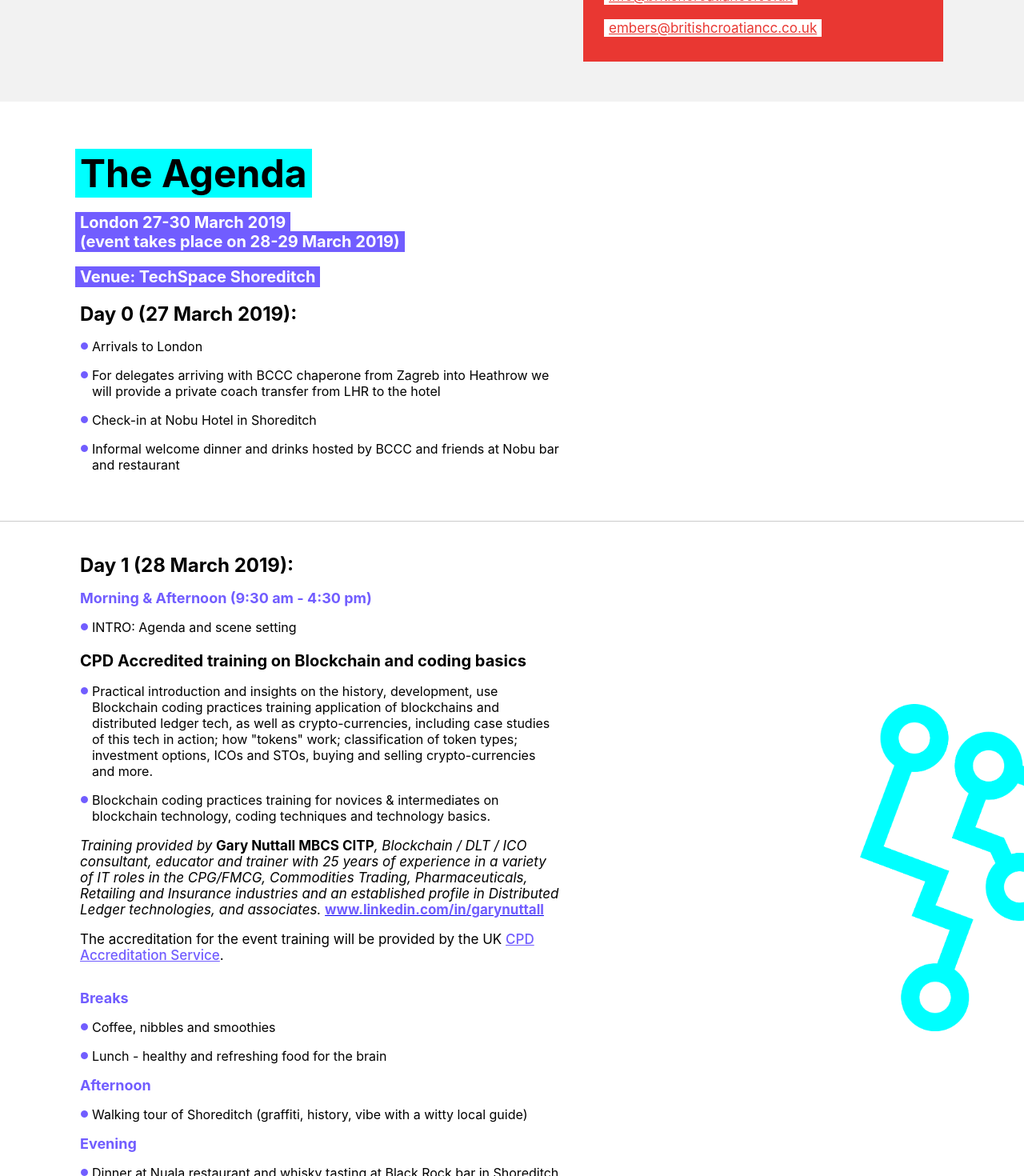
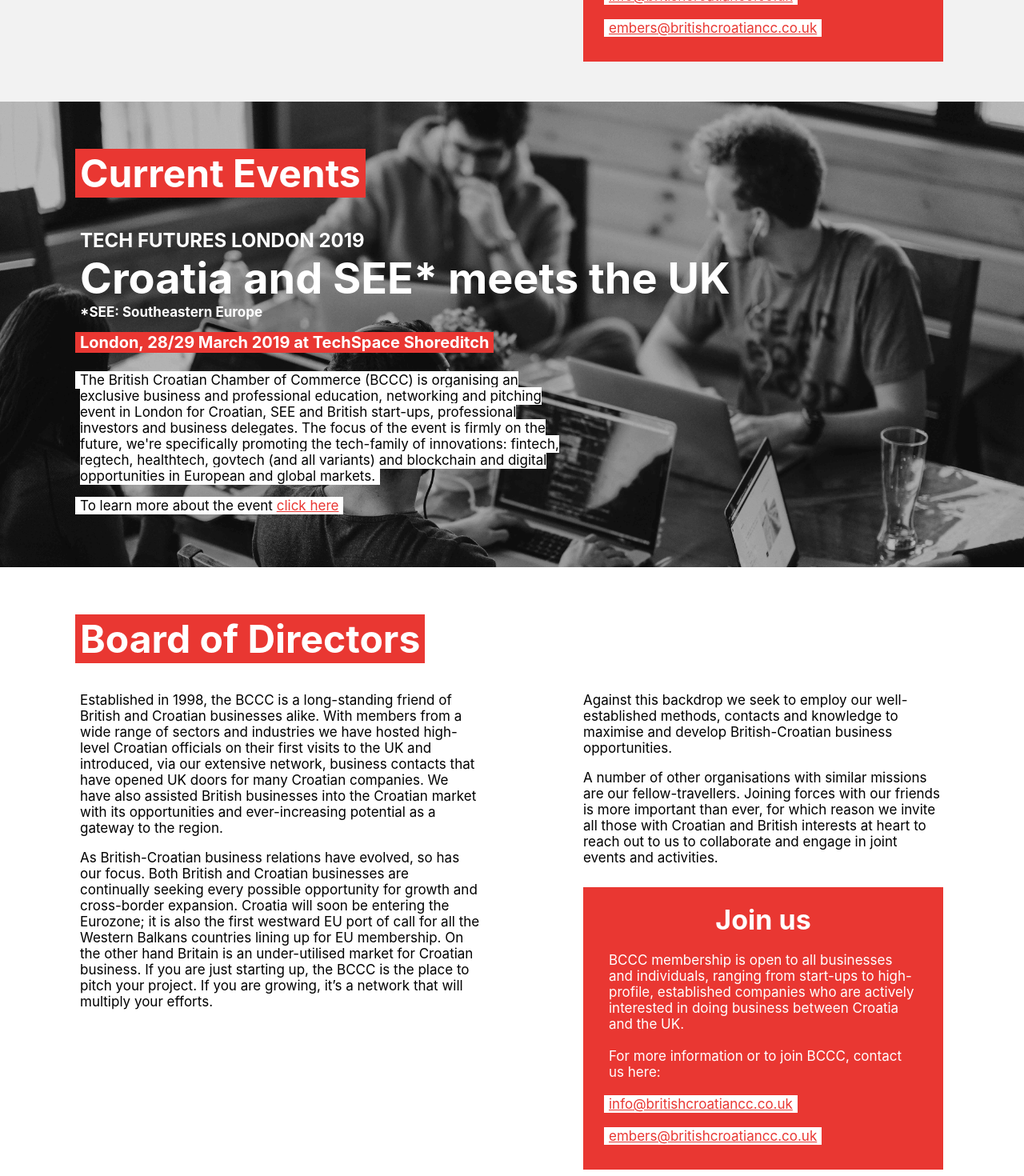
Before and after one commit to jcatalaamat/croatia-see-meets-uk, a React (Create React App) app: page / in a window 1280 px wide. Shown: the part 1860-3330 px from the top of the page at 80% size. Built offline with nearby package versions, Linux system fonts and the light colour scheme.

Commit message:
more stuff

```diff
--- a/src/App.scss
+++ b/src/App.scss
@@ -76,6 +76,14 @@
     padding-bottom: 50px;
   }
 }
+
+.current-events {
+  background-image: url(./assets/img/coworking_bw_op.jpg);
+  background-size: cover;
+  background-position-x: center;
+  padding-bottom: 50px;
+}
+
 
 
 .bottom-arrow {
@@ -183,6 +191,15 @@
 .our-history {
   padding-bottom: 50px;
   background-color: #f2f2f2;
+
+  .content {
+    padding-right: 21px;
+  }
+}
+
+.board-directors {
+  padding-bottom: 50px;
+  background-color: white;
 
   .content {
     padding-right: 21px;
@@ -401,6 +418,7 @@
   @media only screen and (min-width: 768px) {
     padding-left: 100px;
   }
+
 }
 .content {
   padding-left: 25px;
--- a/src/components/BcccPage.jsx
+++ b/src/components/BcccPage.jsx
@@ -11,6 +11,8 @@
 import Footer from './Footer';
 import OurMission from './OurMission';
 import OurHistory from './OurHistory';
+import CurrentEvents from './CurrentEvents';
+import BoardOfDirectors from './BoardOfDirectors';
 
 class BcccPage extends Component {
   goToMission = () => {
@@ -22,11 +24,11 @@
   }
 
   goToDirectors =() => {
-    window.scrollTo(0, this.agendaRef.offsetTop);
+    window.scrollTo(0, this.currentRef.offsetTop);
   }
 
   goToCurrent =() => {
-    window.scrollTo(0, this.programmeRef.offsetTop);
+    window.scrollTo(0, this.directorsRef.offsetTop);
   }
 
   render() {
@@ -47,11 +49,11 @@
         <div ref={ref => this.historyRef = ref}>
           <OurHistory />
         </div>
-        <div ref={ref => this.agendaRef = ref}>
-          <Agenda />
+        <div ref={ref => this.currentRef = ref}>
+          <CurrentEvents />
         </div>
-        <div ref={ref => this.programmeRef = ref}>
-          <EncodeProgramme />
+        <div ref={ref => this.directorsRef = ref}>
+          <BoardOfDirectors />
         </div>
         <div ref={ref => this.applyRef = ref}>
           <HowToApply />
--- /dev/null
+++ b/src/components/BoardOfDirectors.jsx
@@ -0,0 +1,86 @@
+import React from 'react';
+import RedHeader from './RedHeader';
+
+const BoardOfDirectors = () => (
+  <div className="board-directors">
+    <div className="content">
+      <RedHeader spacing text="Board of Directors" />
+      <div className="">
+        <div className="history">
+          <div className="history-one">
+            <p>
+            Established in 1998, the BCCC is a long-standing friend of
+British and Croatian businesses alike. With members from
+a wide range of sectors and industries we have hosted
+high-level Croatian officials on their first visits to the UK
+and introduced, via our extensive network, business
+contacts that have opened UK doors for many Croatian
+companies. We have also assisted British businesses into
+the Croatian market with its opportunities and
+ever-increasing potential as a gateway to the region.
+
+            </p>
+            <p>
+            As British-Croatian business relations have evolved, so
+has our focus. Both British and Croatian businesses are
+continually seeking every possible opportunity for growth
+and cross-border expansion. Croatia will soon be entering
+the Eurozone; it is also the first westward EU port of call
+for all the Western Balkans countries lining up for EU
+membership. On the other hand Britain is an under-utilised
+market for Croatian business. If you are just starting up,
+the BCCC is the place to pitch your project. If you are
+growing, it’s a network that will multiply your efforts.
+
+            </p>
+
+          </div>
+          <div className="history-two">
+            <p>
+            Against this backdrop we seek to employ our
+well-established methods, contacts and knowledge to
+maximise and develop British-Croatian business
+opportunities.
+
+            </p>
+            <p>
+            A number of other organisations with similar missions are
+our fellow-travellers. Joining forces with our friends is more
+important than ever, for which reason we invite all those
+with Croatian and British interests at heart to reach out to
+us to collaborate and engage in joint events and activities.
+
+            </p>
+            <div className="our-history__container--square">
+              <div className="box-red">
+                <h3 className="box-red__header">Join us</h3>
+                <div className="box-red__text-container">
+                  <span className="box-red__text">
+                  BCCC membership is open to all businesses and
+individuals, ranging from start-ups to high-profile,
+established companies who are actively interested in
+doing business between Croatia and the UK.
+                    <br />
+                    <br />
+For more information or to join BCCC, contact us here:
+                    <br />
+                    <br />
+                    <a style={{ textDecorationColor: '#e93732' }} href="mailto:info@britishcroatiancc.co.uk"><span className="p-contrast-red">info@britishcroatiancc.co.uk</span></a>
+                    <br />
+                    <br />
+                    <a style={{ textDecorationColor: '#e93732' }} href="mailto:embers@britishcroatiancc.co.uk"><span className="p-contrast-red">embers@britishcroatiancc.co.uk</span></a>
+                  </span>
+                </div>
+              </div>
+            </div>
+          </div>
+
+        </div>
+
+      </div>
+
+    </div>
+  </div>
+);
+
+export default BoardOfDirectors;
--- /dev/null
+++ b/src/components/CurrentEvents.jsx
@@ -0,0 +1,53 @@
+import React from 'react';
+import RedHeader from './RedHeader';
+
+
+const CurrentEvents = props => (
+  <div className="current-events">
+    <div className="content">
+      <RedHeader spacing text="Current Events" />
+    </div>
+    <div className="titles">
+      <h4>TECH FUTURES LONDON 2019</h4>
+      <h1>Croatia and SEE* meets the UK</h1>
+      <h6>*SEE: Southeastern Europe</h6>
+    </div>
+    <div className="content">
+      <RedHeader small text="London, 28/29 March 2019 at TechSpace Shoreditch" />
+      <div className="p-max">
+        <p>
+          <span className="p-contrast">
+          The British Croatian Chamber of Commerce (BCCC) is
+organising an exclusive business and professional
+education, networking and pitching event in London for
+Croatian, SEE and British start-ups, professional investors
+and business delegates. The focus of the event is firmly on
+the future, we're specifically promoting the tech-family of
+innovations: fintech, regtech, healthtech, govtech (and all
+variants) and blockchain and digital opportunities in
+European and global markets.
+          </span>
+        </p>
+        <p>
+          <span className="p-contrast">
+          To learn more about the event
+            {' '}
+            <a
+              style={{ textDecorationColor: '#e93732' }}
+              href="/tech_futures_london_event_2019"
+              rel=""
+              target="_blank"
+            >
+              <span style={{ color: '#e93732' }}>click here</span>
+
+            </a>
+          </span>
+        </p>
+
+      </div>
+
+    </div>
+  </div>
+);
+
+export default CurrentEvents;
```
